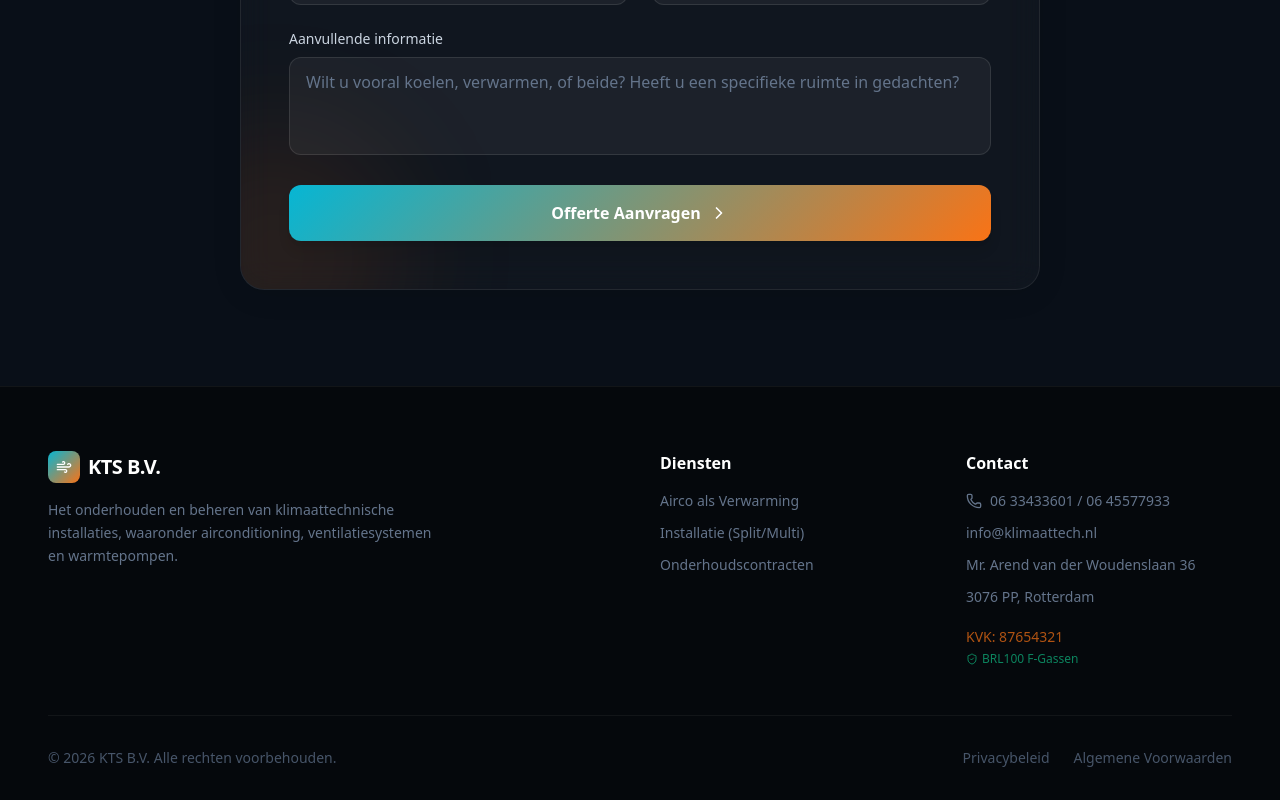
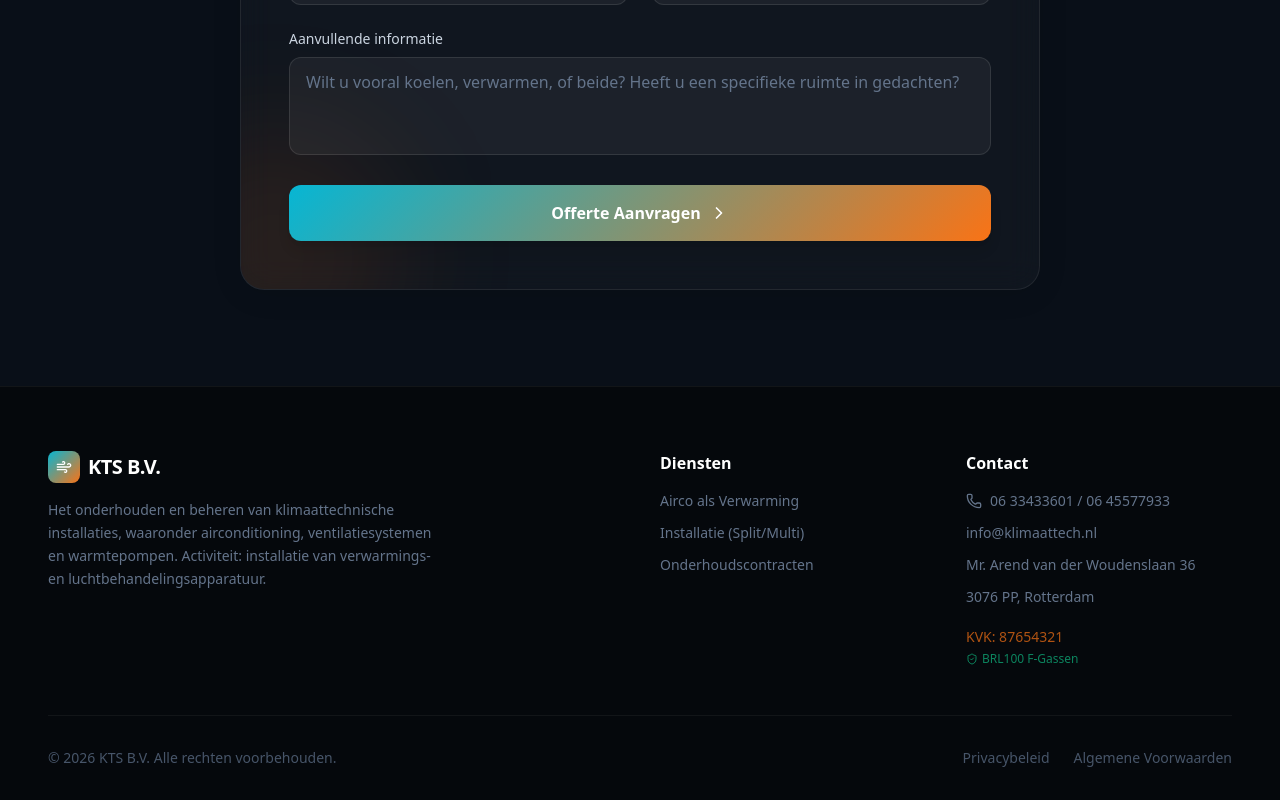
Before and after one commit to ZoRs12/Climacare, a React (Vite) app: page / in a window 1280 px wide. Shown: the part 2909-3709 px from the top of the page. Built offline with nearby package versions, Linux system fonts and the light colour scheme.

Commit message:
Add heating and air treatment installation activity

```diff
--- a/src/app.tsx
+++ b/src/app.tsx
@@ -943,6 +943,7 @@ export default function App() {
               <p className="text-slate-500 text-sm max-w-sm mb-6 leading-relaxed">
                 Het onderhouden en beheren van klimaattechnische installaties,
                 waaronder airconditioning, ventilatiesystemen en warmtepompen.
+                Activiteit: installatie van verwarmings- en luchtbehandelingsapparatuur.
               </p>
             </div>
 
```
